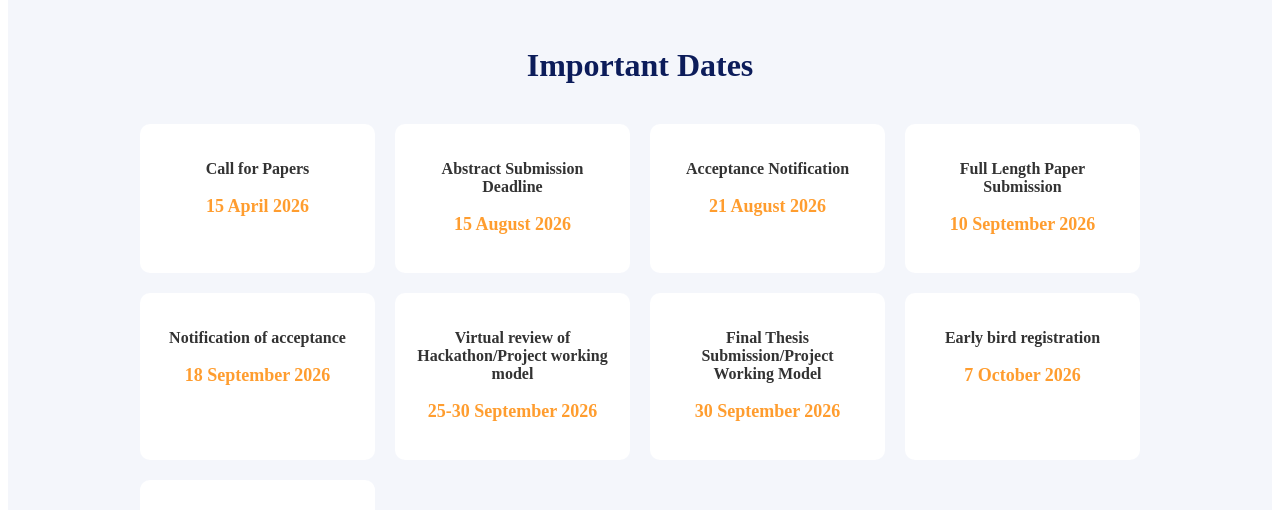
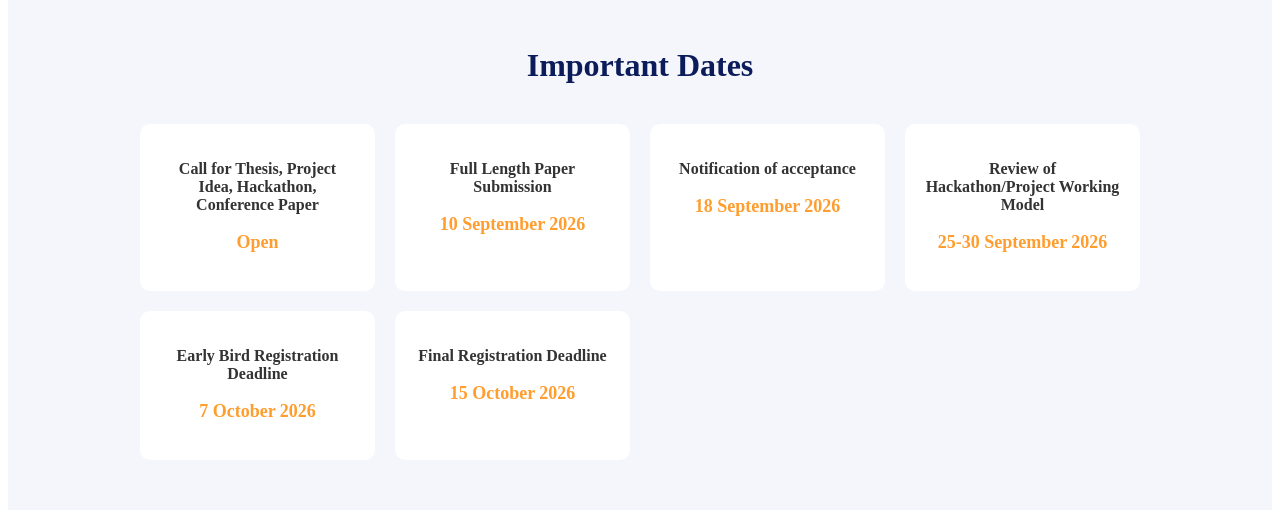
Before and after one commit to shhriiii/inae, a React (Vite) app: page / in a window 1280 px wide. Shown: the part 1800-2310 px from the top of the page. Built offline with nearby package versions, Linux system fonts and the light colour scheme.

Commit message:
date updt

```diff
--- a/src/components/ImportantDates.jsx
+++ b/src/components/ImportantDates.jsx
@@ -2,14 +2,14 @@ import "./ImportantDates.css";
 
 const ImportantDates = () => {
   const dates = [
-    { title: "Call for Papers", date: "15 April 2026" },
-    { title: "Abstract Submission Deadline", date: "15 August 2026" },
-    { title: "Acceptance Notification", date: "21 August 2026" },
+    { title: "Call for Thesis, Project Idea, Hackathon, Conference Paper ", date: "Open" },
+    // { title: "Abstract Submission Deadline", date: "15 August 2026" },
+    // { title: "Acceptance Notification", date: "21 August 2026" },
     { title: "Full Length Paper Submission", date: "10 September 2026" },
     { title: "Notification of acceptance", date: "18 September 2026" },
-    { title: "Virtual review of Hackathon/Project working model", date: "25-30 September 2026" },
-    { title: "Final Thesis Submission/Project Working Model", date: " 30 September 2026" },
-    { title: "Early bird registration", date: "7 October 2026" },
+    { title: "Review of Hackathon/Project Working Model ", date: "25-30 September 2026" },
+    // { title: "Final Thesis Submission/Project Working Model", date: " 30 September 2026" },
+    { title: "Early Bird Registration Deadline ", date: "7 October 2026" },
     { title: "Final Registration Deadline", date: "15 October 2026" },
   ];
 
--- a/src/pages/DownloadPage.jsx
+++ b/src/pages/DownloadPage.jsx
@@ -13,7 +13,7 @@ const DownloadPage = () => {
 
         <ul className="download-list">
           <li>
-            <a href="https://drive.google.com/file/d/12XMTTHtuhsV46MphrxIvDFJyjOTX4s8Y/view?usp=sharing" target="_blank">
+            <a href="https://drive.google.com/file/d/1Pn4n4VyKHuyuG2PE64sBQmb4pJKHXv1Y/view?usp=sharing" target="_blank">
               YEISS Flyer
             </a>
           </li>
```
